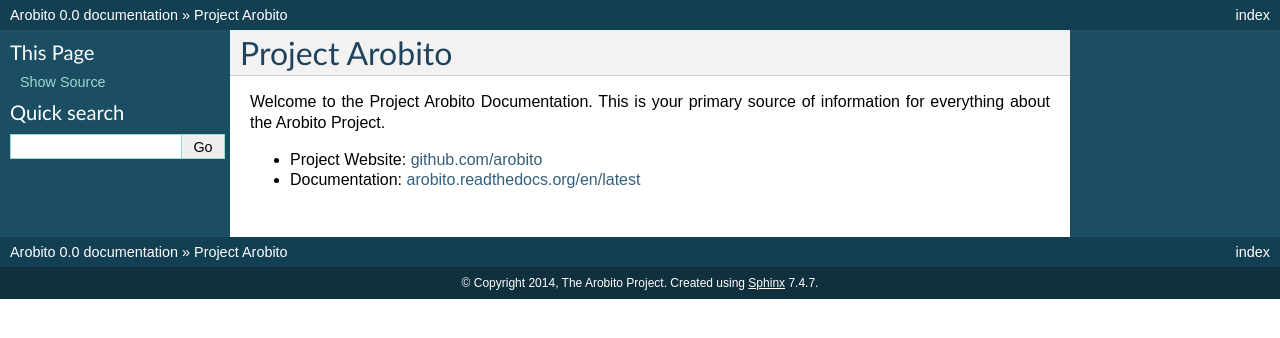
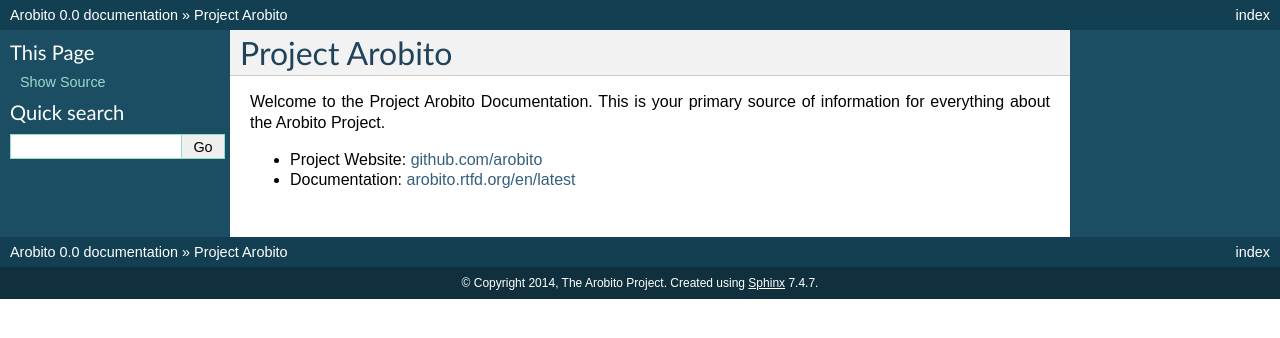
Before and after one commit to arobito/arobito, a Sphinx documentation site: the page built from doc/source/index.rst, in a window 1280 px wide. Shown: the top 338 px of the page. Built offline with Sphinx 7.4.7, drawn with Linux system fonts in a browser that asks for light colours.

Commit message:
Shortlink to rtfd.org

```diff
--- a/doc/source/index.rst
+++ b/doc/source/index.rst
@@ -4,7 +4,7 @@
 Welcome to the Project Arobito Documentation. This is your primary source of information for everything about the Arobito Project.
 
 - Project Website: `github.com/arobito <https://github.com/arobito>`_
-- Documentation: `arobito.readthedocs.org/en/latest <http://arobito.readthedocs.org/en/latest/>`_
+- Documentation: `arobito.rtfd.org/en/latest <http://arobito.rtfd.org/>`_
 
 
 .. toctree::
```
